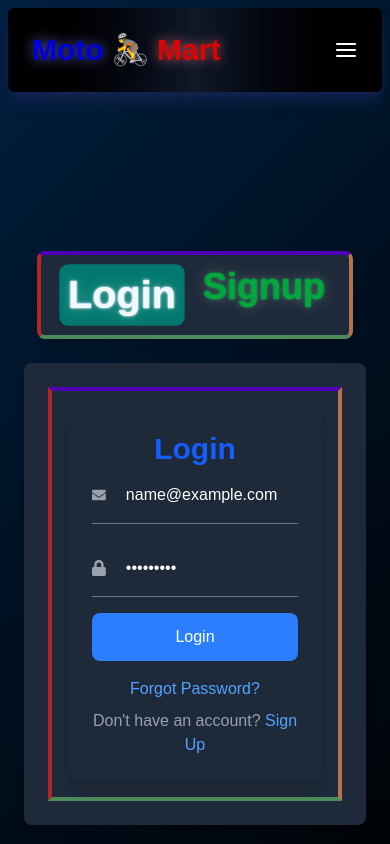
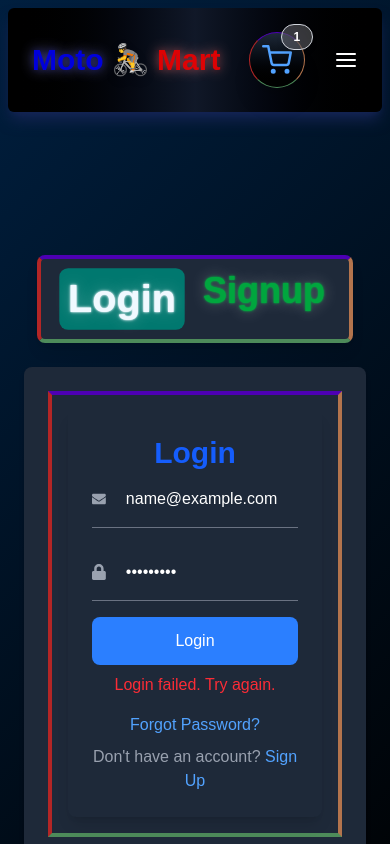
Before and after one commit to sakibhasan-24/moto-mart, a React (Vite) app: page /login in a window 390 px wide. Both pictures are taken after typing "name@example.com", "Sample123" into the empty fields and a click on the button "Login". Shown: the top 844 px of the page. Built offline with nearby package versions, Linux system fonts and the light colour scheme; no server answers.

Commit message:
add to cart container

```diff
--- a/package.json
+++ b/package.json
@@ -12,6 +12,7 @@
   "dependencies": {
     "@reduxjs/toolkit": "^2.5.1",
     "@tailwindcss/vite": "^4.0.6",
+    "antd": "^5.24.1",
     "framer-motion": "^12.4.5",
     "gsap": "^3.12.7",
     "react": "^19.0.0",
@@ -19,7 +20,9 @@
     "react-icons": "^5.4.0",
     "react-redux": "^9.2.0",
     "react-router": "^7.2.0",
-    "react-router-dom": "^7.2.0"
+    "react-router-dom": "^7.2.0",
+    "react-toastify": "^11.0.3",
+    "sweetalert2": "^11.17.2"
   },
   "devDependencies": {
     "@eslint/js": "^9.19.0",
--- a/src/App.tsx
+++ b/src/App.tsx
@@ -1,9 +1,13 @@
 import { RouterProvider } from "react-router";
 import router from "./routes/routes";
+import { Provider } from "react-redux";
+import { store } from "./redux/store";
 
 const App: React.FC = () => (
   <div>
-    <RouterProvider router={router} />
+    <Provider store={store}>
+      <RouterProvider router={router} />
+    </Provider>
   </div>
 );
 
--- /dev/null
+++ b/src/components/NavbarLogo/CartIcon.tsx
@@ -0,0 +1,28 @@
+import { useState } from "react";
+import { FiShoppingCart } from "react-icons/fi";
+
+export default function CartIcon() {
+  const [cartCount, setCartCount] = useState(1);
+  return (
+    <div>
+      {cartCount > 0 && (
+        <div className="relative">
+          <button
+            className="relative animate-border text-white text-3xl p-3 rounded-full shadow-xl border border-gray-700
+                bg-gradient-to-b from-gray-800 to-black transition-all duration-300
+                hover:border-blue-500 hover:shadow-blue-500/50 flex items-center justify-center"
+          >
+            <FiShoppingCart className="text-blue-400" />
+          </button>
+
+          <span
+            className="absolute -top-2 -right-2 text-white text-xs font-bold px-3 py-1 rounded-full
+                  bg-white/20 backdrop-blur-md border border-gray-300 shadow-md"
+          >
+            {cartCount}
+          </span>
+        </div>
+      )}
+    </div>
+  );
+}
--- a/src/components/NavbarLogo/Navbar.tsx
+++ b/src/components/NavbarLogo/Navbar.tsx
@@ -1,11 +1,13 @@
 import { useState } from "react";
-import { FiMenu, FiX } from "react-icons/fi";
+import { FiMenu, FiShoppingCart, FiX } from "react-icons/fi";
 import SearchBox from "../searchbox/SearchBox";
 import NavbarLogo from "./NavbarLogo";
 import RestItems from "./RestItems";
+import CartIcon from "./CartIcon";
 
 export default function Navbar() {
   const [isOpen, setIsOpen] = useState(false);
+  const [cartCount, setCartCount] = useState(1);
 
   return (
     <nav
@@ -16,10 +18,12 @@ export default function Navbar() {
         <NavbarLogo />
       </div>
 
-      <div className="hidden md:block">
+      {/* <div className="hidden md:block">
         <SearchBox />
-      </div>
+      </div> */}
 
+      {/* Cart Icon (Only Shows When Cart Has Items) */}
+      <CartIcon />
       <div className="hidden lg:flex">
         <RestItems />
       </div>
--- a/src/pages/auth/Login.tsx
+++ b/src/pages/auth/Login.tsx
@@ -1,6 +1,92 @@
+// import { useState } from "react";
+// import { FaEnvelope, FaLock } from "react-icons/fa";
+// import { Link } from "react-router-dom";
+
+// export default function Login() {
+//   const [formData, setFormData] = useState({
+//     email: "",
+//     password: "",
+//   });
+
+//   const handleChange = (e: React.ChangeEvent<HTMLInputElement>) => {
+//     setFormData({ ...formData, [e.target.name]: e.target.value });
+//   };
+
+//   const handleSubmit = (e: React.FormEvent) => {
+//     e.preventDefault();
+//     console.log("Login Data:", formData);
+//   };
+
+//   return (
+//     <div
+//       className="flex border-4
+//       border-transparent animate-border  items-center justify-center  p-4"
+//     >
+//       <div className="w-full max-w-md  text-white p-6 rounded-lg  shadow-lg">
+//         <h2 className="text-3xl sm:text-6xl font-bold text-center text-blue-600 ">
+//           Login
+//         </h2>
+
+//         <form onSubmit={handleSubmit} className="space-y-4">
+//           <div className="flex items-center border-b border-gray-500 py-2">
+//             <FaEnvelope className="text-gray-400 mr-3" />
+//             <input
+//               type="email"
+//               name="email"
+//               value={formData.email}
+//               onChange={handleChange}
+//               className="bg-transparent outline-none text-white w-full p-2"
+//               placeholder="Your Email"
+//               required
+//             />
+//           </div>
+
+//           <div className="flex items-center border-b border-gray-500 py-2">
+//             <FaLock className="text-gray-400 mr-3" />
+//             <input
+//               type="password"
+//               name="password"
+//               value={formData.password}
+//               onChange={handleChange}
+//               className="bg-transparent outline-none text-white w-full p-2"
+//               placeholder="Your Password"
+//               required
+//             />
+//           </div>
+
+//           <button
+//             type="submit"
+//             className="w-full py-3 cursor-pointer bg-blue-500 text-white rounded-lg hover:bg-blue-600 transition-all"
+//           >
+//             Login
+//           </button>
+//         </form>
+
+//         <div className="mt-4 text-center text-gray-400">
+//           <Link
+//             to="/forgot-password"
+//             className="block hover:underline text-blue-400"
+//           >
+//             Forgot Password?
+//           </Link>
+//           <p className="mt-2">
+//             Don't have an account?{" "}
+//             <Link to="/signup" className="text-blue-400 hover:underline">
+//               Sign Up
+//             </Link>
+//           </p>
+//         </div>
+//       </div>
+//     </div>
+//   );
+// }
 import { useState } from "react";
 import { FaEnvelope, FaLock } from "react-icons/fa";
-import { Link } from "react-router-dom";
+import { Link, useNavigate } from "react-router-dom";
+
+import { useLoginMutation } from "../../redux/api/authApi";
+import { setUser } from "../../redux/features/auth.slice";
+import { useAppDispatch, useAppSelector } from "../../redux/hooks";
 
 export default function Login() {
   const [formData, setFormData] = useState({
@@ -8,22 +94,31 @@ export default function Login() {
     password: "",
   });
 
+  const navigate = useNavigate();
+  const dispatch = useAppDispatch();
+
+  const [login, { isLoading, error }] = useLoginMutation();
+
   const handleChange = (e: React.ChangeEvent<HTMLInputElement>) => {
     setFormData({ ...formData, [e.target.name]: e.target.value });
   };
 
-  const handleSubmit = (e: React.FormEvent) => {
+  const handleSubmit = async (e: React.FormEvent) => {
     e.preventDefault();
-    console.log("Login Data:", formData);
+
+    try {
+      const response = await login(formData).unwrap();
+      dispatch(setUser(response));
+      navigate("/dashboard");
+    } catch (err) {
+      console.error("Login error:", err);
+    }
   };
 
   return (
-    <div
-      className="flex border-4
-      border-transparent animate-border  items-center justify-center  p-4"
-    >
-      <div className="w-full max-w-md  text-white p-6 rounded-lg  shadow-lg">
-        <h2 className="text-3xl sm:text-6xl font-bold text-center text-blue-600 ">
+    <div className="flex border-4 border-transparent animate-border items-center justify-center p-4">
+      <div className="w-full max-w-md text-white p-6 rounded-lg shadow-lg">
+        <h2 className="text-3xl sm:text-6xl font-bold text-center text-blue-600">
           Login
         </h2>
 
@@ -57,10 +152,17 @@ export default function Login() {
           <button
             type="submit"
             className="w-full py-3 cursor-pointer bg-blue-500 text-white rounded-lg hover:bg-blue-600 transition-all"
+            disabled={isLoading}
           >
-            Login
+            {isLoading ? "Logging in..." : "Login"}
           </button>
         </form>
+
+        {error && (
+          <p className="text-red-500 text-center mt-2">
+            {(error as any)?.data?.message || "Login failed. Try again."}
+          </p>
+        )}
 
         <div className="mt-4 text-center text-gray-400">
           <Link
--- a/src/pages/auth/Signup.tsx
+++ b/src/pages/auth/Signup.tsx
@@ -1,21 +1,36 @@
 import { useState } from "react";
 import { FaUser, FaEnvelope, FaLock } from "react-icons/fa";
 import { Link } from "react-router-dom";
+import { useAppDispatch } from "../../redux/hooks";
+import { useNavigate } from "react-router";
+import { setUser } from "../../redux/features/auth.slice";
+import { useSignupMutation } from "../../redux/api/authApi";
 
 export default function Signup() {
+  const dispatch = useAppDispatch();
+  const navigate = useNavigate();
+  const [signup, { isLoading, error }] = useSignupMutation();
   const [formData, setFormData] = useState({
     name: "",
     email: "",
     password: "",
+    role: "customer",
   });
 
   const handleChange = (e: React.ChangeEvent<HTMLInputElement>) => {
     setFormData({ ...formData, [e.target.name]: e.target.value });
   };
 
-  const handleSubmit = (e: React.FormEvent) => {
+  const handleSubmit = async (e: React.FormEvent) => {
     e.preventDefault();
-    console.log("Signup Data:", formData);
+    try {
+      const response = await signup(formData).unwrap();
+      dispatch(setUser(response)); // ✅ Store token & user in Redux
+      localStorage.setItem("token", response.token); // ✅ Store token in localStorage
+      navigate("/dashboard"); // ✅ Redirect user to dashboard
+    } catch (err) {
+      console.error("Signup failed:", err);
+    }
   };
 
   return (
@@ -67,6 +82,11 @@ export default function Signup() {
               required
             />
           </div>
+          {error && (
+            <p className="text-red-500 text-sm text-center">
+              {(error as any).data?.message || "Signup failed!"}
+            </p>
+          )}
 
           <button
             type="submit"
--- /dev/null
+++ b/src/redux/api/authApi.ts
@@ -0,0 +1,32 @@
+import { baseApi } from "./baseApi";
+
+export const authApi = baseApi.injectEndpoints({
+  endpoints: (builder) => ({
+    signup: builder.mutation<
+      {
+        token: string;
+        user: { id: string; name: string; email: string; role: string };
+      },
+      { name: string; email: string; password: string }
+    >({
+      query: (userData) => ({
+        url: "/auth/signup",
+        method: "POST",
+        body: userData,
+      }),
+    }),
+    login: builder.mutation<
+      { token: string; user: { id: string; name: string; email: string } },
+      { email: string; password: string }
+    >({
+      query: (credentials) => ({
+        url: "/auth/login",
+        method: "POST",
+        body: credentials,
+      }),
+    }),
+  }),
+});
+
+export const { useSignupMutation, useLoginMutation } = authApi;
+export default authApi;
--- /dev/null
+++ b/src/redux/api/baseApi.tsx
@@ -0,0 +1,10 @@
+import { createApi, fetchBaseQuery } from "@reduxjs/toolkit/query/react";
+
+export const baseApi = createApi({
+  reducerPath: "baseApi",
+  baseQuery: fetchBaseQuery({
+    baseUrl: "http://localhost:5000/api/",
+    credentials: "include",
+  }),
+  endpoints: (builder) => ({}),
+});
--- a/src/redux/features/auth.slice.ts
+++ b/src/redux/features/auth.slice.ts
@@ -0,0 +1,34 @@
+import { createSlice, PayloadAction } from "@reduxjs/toolkit";
+
+type TAuthState = {
+  user: null | object;
+  token: null | string;
+};
+
+const initialState: TAuthState = {
+  user: null,
+  token: null,
+};
+
+const authSlice = createSlice({
+  name: "auth",
+  initialState,
+  reducers: {
+    setUser: (
+      state,
+      action: PayloadAction<{ user: TAuthState["user"]; token: string }>
+    ) => {
+      state.user = action.payload.user;
+      state.token = action.payload?.token;
+    },
+
+    logout: (state) => {
+      state.user = null;
+      state.token = null;
+    },
+  },
+});
+
+export const { setUser, logout } = authSlice.actions;
+
+export default authSlice.reducer;
--- /dev/null
+++ b/src/redux/hooks.ts
@@ -0,0 +1,4 @@
+import { useDispatch, useSelector } from "react-redux";
+import { AppDispatch, RootState } from "./store";
+export const useAppDispatch = useDispatch.withTypes<AppDispatch>();
+export const useAppSelector = useSelector.withTypes<RootState>();
--- a/src/redux/store.ts
+++ b/src/redux/store.ts
@@ -0,0 +1,15 @@
+import { configureStore } from "@reduxjs/toolkit";
+import { baseApi } from "./api/baseApi";
+import authReducer from "./features/auth.slice";
+export const store = configureStore({
+  reducer: {
+    // [baseApi.reducerPath]: baseApi.reducer,
+    [baseApi.reducerPath]: baseApi.reducer,
+    auth: authReducer,
+  },
+  middleware: (getDefaultMiddleware) =>
+    getDefaultMiddleware().concat(baseApi.middleware),
+});
+
+export type RootState = ReturnType<typeof store.getState>;
+export type AppDispatch = typeof store.dispatch;
```
Also changed, not shown: src/redux/api/info.txt (added), 1 other file (tests, documents, lock files or other folders).
